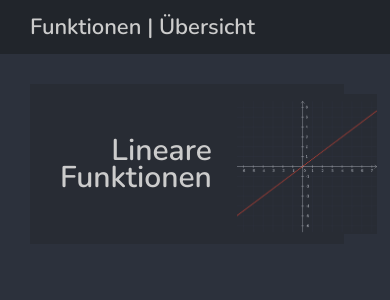
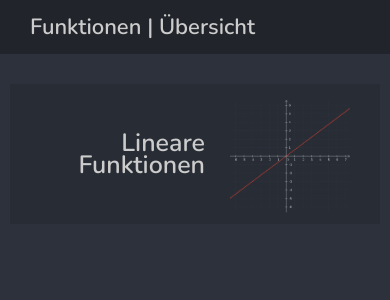
Before and after one commit to TwentyFiveSoftware/functury, a React (Create React App) app: page / in a window 390 px wide. Shown: the top 300 px of the page. Built offline with nearby package versions, Linux system fonts and the light colour scheme.

Commit message:
Fixed function container size on small screen sizes.

```diff
--- a/src/style/index.css
+++ b/src/style/index.css
@@ -48,7 +48,7 @@ body {
           align-items: center;
 }
 
-@media (max-width: 60rem) {
+@media (max-width: 600px) {
   .top-bar {
     -ms-grid-columns: max-content 1fr;
         grid-template-columns: -webkit-max-content 1fr;
@@ -63,7 +63,7 @@ body {
   font-weight: 900;
 }
 
-@media (max-width: 60rem) {
+@media (max-width: 600px) {
   .top-bar__logo {
     display: none;
   }
@@ -77,7 +77,7 @@ body {
   border-radius: 10rem;
 }
 
-@media (max-width: 60rem) {
+@media (max-width: 600px) {
   .top-bar__border {
     display: none;
   }
@@ -112,8 +112,16 @@ body {
   padding: 3rem;
 }
 
+@media (max-width: 470px) {
+  .function-list-container {
+    padding: 3rem 1rem;
+    -webkit-box-pack: center;
+        -ms-flex-pack: center;
+            justify-content: center;
+  }
+}
+
 .function-list-container__function {
-  max-width: 95%;
   width: 40rem;
   background-color: var(--color-container);
   padding: 1rem 3rem;
@@ -146,10 +154,23 @@ body {
   line-height: 0.9;
 }
 
+@media (max-width: 470px) {
+  .function-list-container__name {
+    font-size: 2.5rem;
+  }
+}
+
 .function-list-container__image {
   width: 14rem;
   height: 14rem;
   background-size: cover;
   background-position: center center;
 }
+
+@media (max-width: 470px) {
+  .function-list-container__image {
+    width: 12rem;
+    height: 12rem;
+  }
+}
 /*# sourceMappingURL=index.css.map */
--- a/src/style/index.scss
+++ b/src/style/index.scss
@@ -1,4 +1,5 @@
-$breakTablet: 60rem;
+$breakTablet: 600px;
+$breakPhone: 470px;
 
 :root {
 	--color-background: #2c313c;
@@ -90,8 +91,12 @@ body {
 	flex-wrap: wrap;
 	padding: 3rem;
 
+	@media (max-width: $breakPhone) {
+		padding: 3rem 1rem;
+		justify-content: center;
+	}
+
 	&__function {
-		max-width: 95%;
 		width: 40rem;
 		background-color: var(--color-container);
 		padding: 1rem 3rem;
@@ -114,6 +119,10 @@ body {
 		color: var(--color-text-1);
 		font-weight: 600;
 		line-height: 0.9;
+
+		@media (max-width: $breakPhone) {
+			font-size: 2.5rem;
+		}
 	}
 
 	&__image {
@@ -121,5 +130,10 @@ body {
 		height: 14rem;
 		background-size: cover;
 		background-position: center center;
+
+		@media (max-width: $breakPhone) {
+			width: 12rem;
+			height: 12rem;
+		}
 	}
 }
```
Also changed, not shown: 1 other file (tests, documents, lock files or other folders).
